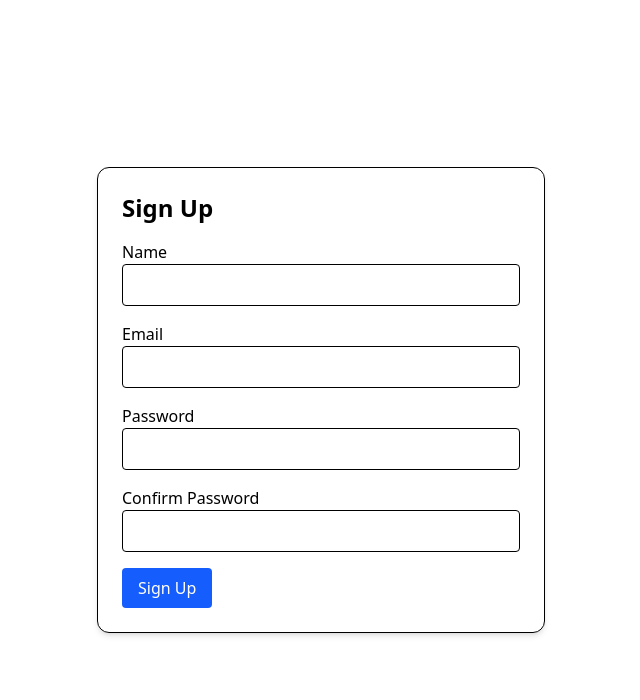
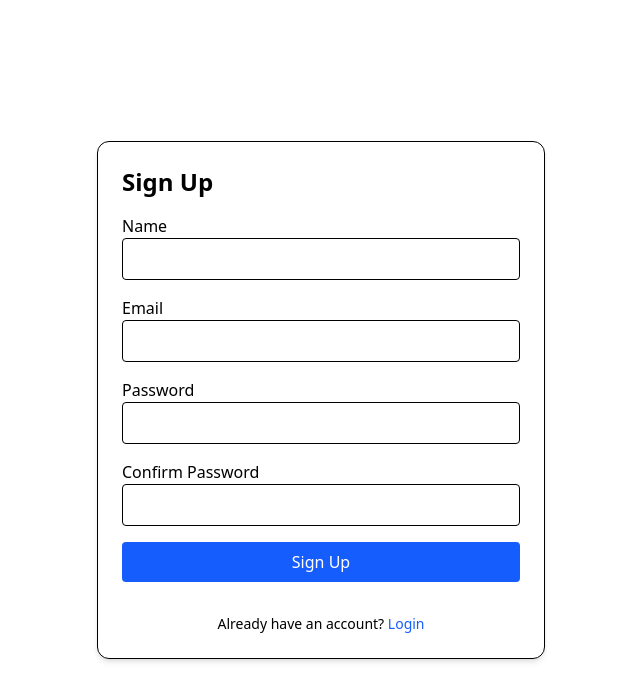
Before and after one commit to andersongames/auth-react, a React (Vite) app: page /register in a window 1280 px wide. Shown: the top 700 px of the page, without its empty margins (319-959 px from the left). Built offline with nearby package versions, Linux system fonts and the light colour scheme.

Commit message:
navigation login-register

```diff
--- a/src/pages/Login.tsx
+++ b/src/pages/Login.tsx
@@ -53,7 +53,7 @@ export default function Login() {
         <p className="text-red-600 text-sm mb-2">{errorMessage}</p>
       )}
 
-      <form onSubmit={handleSubmit(onSubmit)} className="space-y-4">
+      <form onSubmit={handleSubmit(onSubmit)} className="space-y-4 flex flex-col">
         <div>
           <label className="block">Email</label>
           <input
@@ -84,6 +84,13 @@ export default function Login() {
         >
           Login
         </button>
+
+        <p className="text-sm mt-4 text-center">
+          Don't have an account?{" "}
+          <a href="/register" className="text-blue-600 hover:underline">
+            Register
+          </a>
+        </p>
       </form>
     </div>
   );
--- a/src/pages/Register.tsx
+++ b/src/pages/Register.tsx
@@ -71,7 +71,7 @@ export default function Register() {
       <h2 className="text-2xl font-semibold mb-4">Sign Up</h2>
       {errorMessage && <p className="text-red-600 text-sm">{errorMessage}</p>}
       {successMessage && <p className="text-green-600 text-sm">{successMessage}</p>}
-      <form onSubmit={handleSubmit(onSubmit)} className="space-y-4">
+      <form onSubmit={handleSubmit(onSubmit)} className="space-y-4 flex flex-col">
         <div>
           <label className="block">Name</label>
           <input {...register("name")} className="w-full border p-2 rounded" />
@@ -124,6 +124,13 @@ export default function Register() {
         >
           Sign Up
         </button>
+
+        <p className="text-sm mt-4 text-center">
+          Already have an account?{" "}
+          <a href="/login" className="text-blue-600 hover:underline">
+            Login
+          </a>
+        </p>
       </form>
     </div>
   );
```
Also changed, not shown: 1 other file (tests, documents, lock files or other folders).
